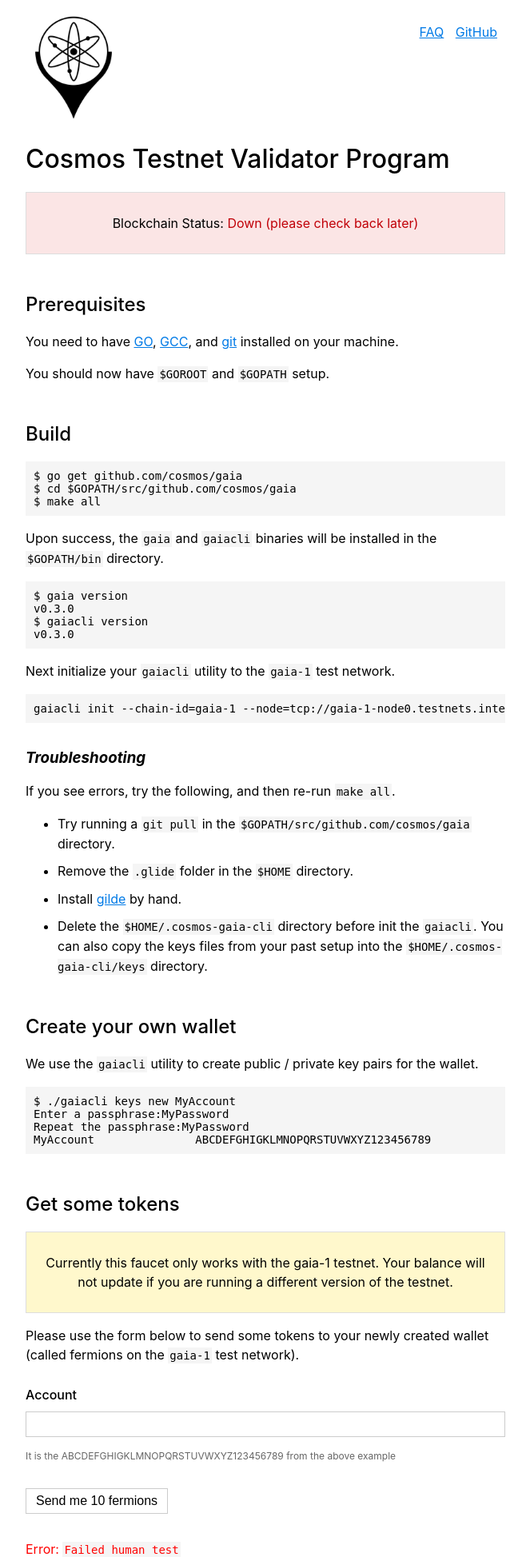
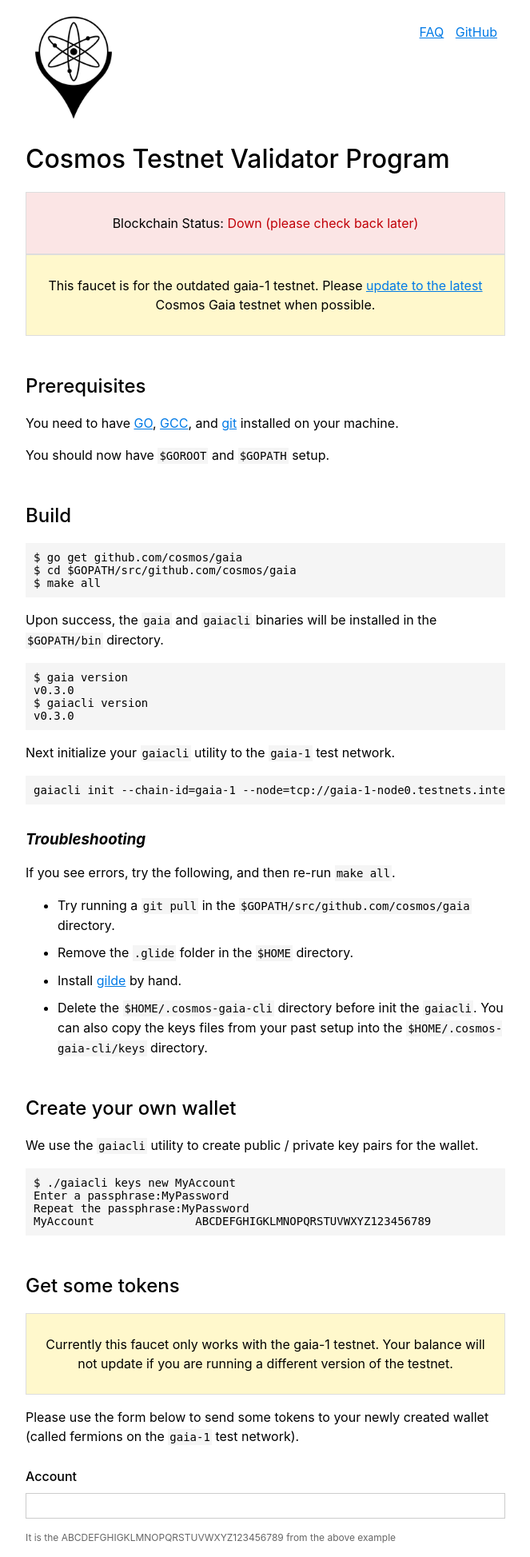
Before and after one commit to CyberMiles/cosmosvalidators, a PHP site: page /?to=1 in a window 1280 px wide. Shown: the top 1947 px of the page at 80% size, without its empty margins (308-971 px from the left). Run offline with PHP 8.4, Linux system fonts and the light colour scheme; data that the repository does not hold is empty; some libraries are stand-ins or nearby versions.

Commit message:
Update index.php

```diff
--- a/gaia-1/index.php
+++ b/gaia-1/index.php
@@ -96,6 +96,10 @@ $(document).ready(function(){
     <h1>Cosmos Testnet Validator Program</h1>
     <div class="box" id="status-box">
       <p class="lead text-center">Blockchain Status: <span id="status">Fetching data ...</span></p>
+    </div>
+
+    <div class="box">
+      <p class="text-center">This faucet is for the outdated gaia-1 testnet. Please <a href="https://www.cosmosvalidators.com/">update to the latest</a> Cosmos Gaia testnet when possible.</p>
     </div>
 
     <h2>Prerequisites</h2>
```
